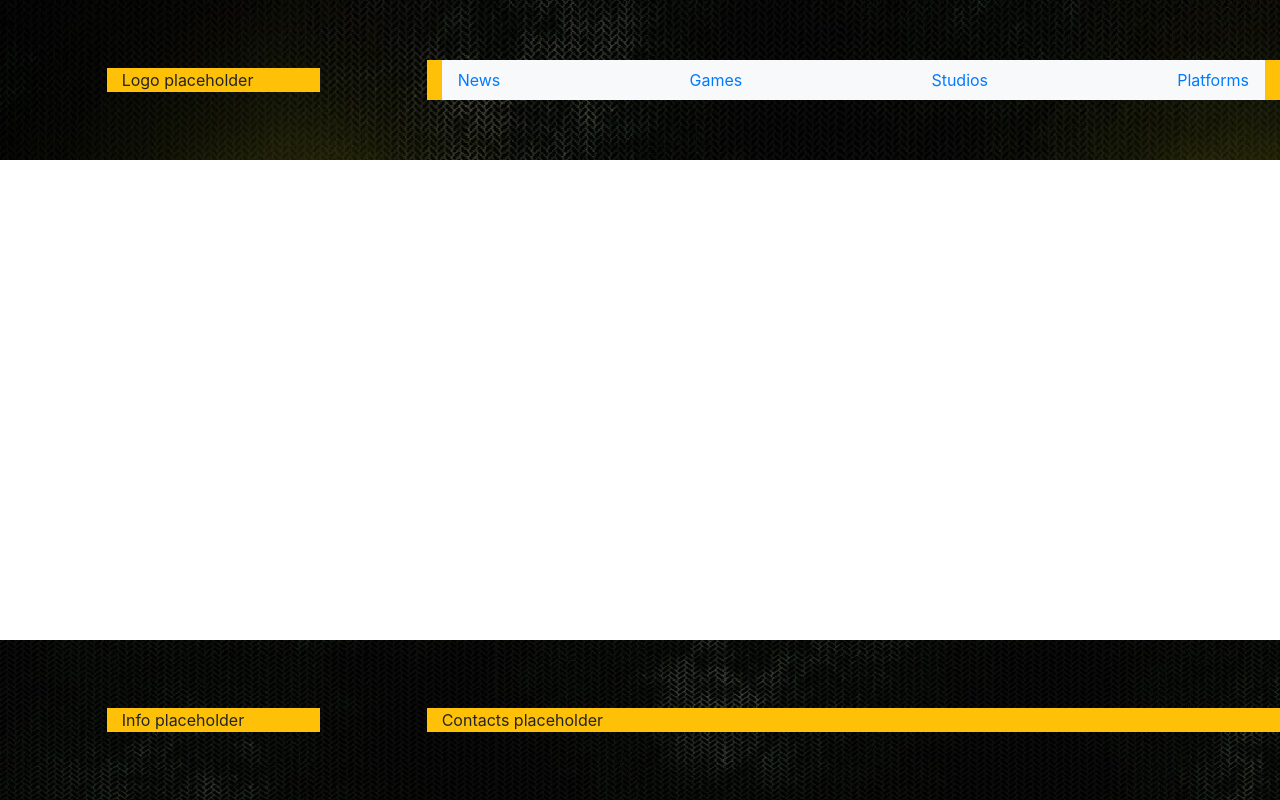
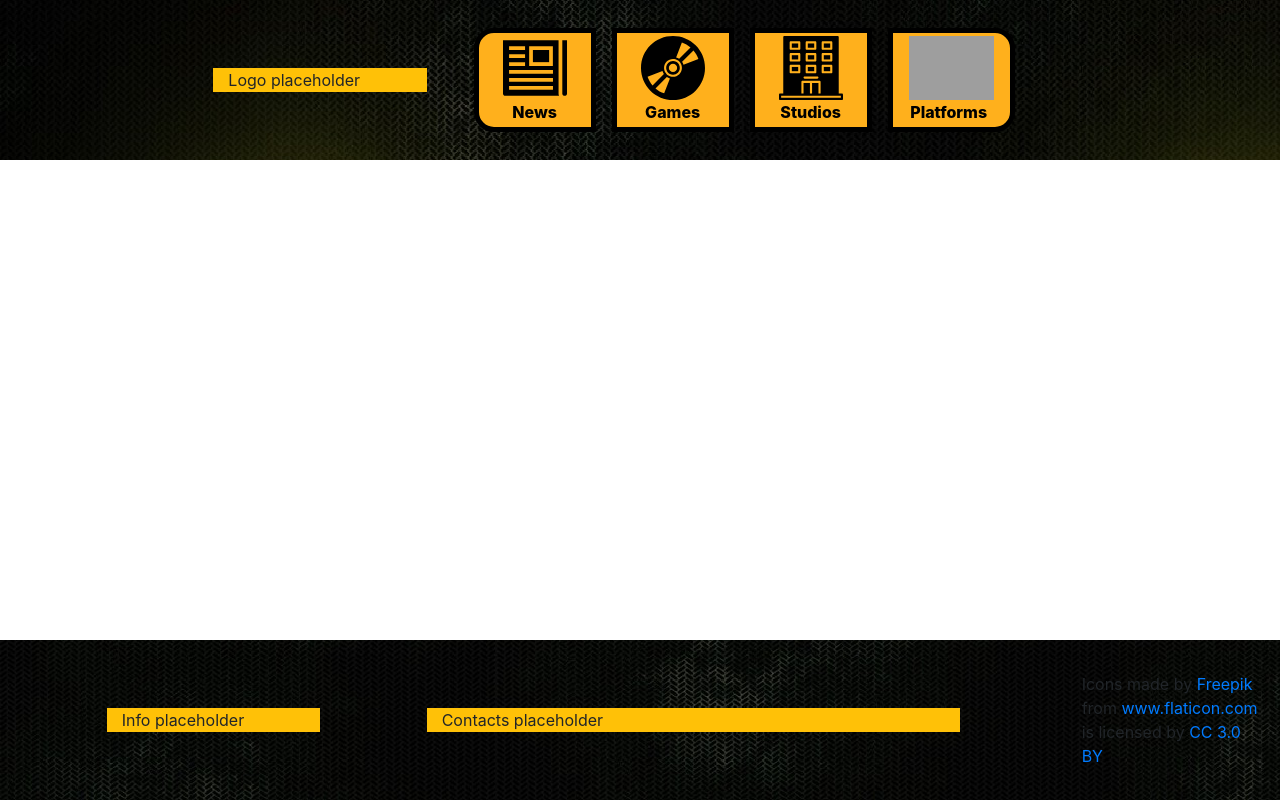
Before and after one commit to Djet78/gstaff, a Django app: page / in a window 1280 px wide. Run offline with Django 3.2, Linux system fonts and the light colour scheme; parts of the project's set-up code (start-up, migrations or seed data) failed here and were passed over; some libraries are stand-ins or nearby versions; grey boxes are pictures that could not be loaded.

Commit message:
Added sass stylesheets for header and some updates for footer Added icon for collapsed nav Added acknowledgments section for icons to footer Header work in progress:   Added svg icons for header main site nav   Nav updated to bootstrap collapse

```diff
--- /dev/null
+++ b/assets/css/main.css
@@ -0,0 +1,64 @@
+/* -------- Header -------- */
+.header {
+  height: 10rem;
+  background-image: url("/static/images/header-bg_1680x160.png");
+}
+
+.header-navbar-link {
+  background-color: #FFB01C;
+  border: 5px solid black;
+  color: black;
+  padding: 0.2rem 1rem;
+  margin-left: 1rem;
+  text-align: center;
+  font-weight: 800;
+}
+.header-navbar-link img {
+  height: 64px;
+}
+.header-navbar-link div {
+  width: 5rem;
+}
+.header-navbar-link:hover {
+  text-decoration: none;
+  color: white;
+}
+.header-navbar-link:first-child {
+  border-radius: 20px 0 0 20px;
+}
+.header-navbar-link:last-child {
+  border-radius: 0 20px 20px 0;
+}
+
+.navbar-toggler {
+  background-color: #FFB01C;
+}
+
+.navbar-toggler-icon {
+  background-image: url("/static/images/collapsed_menu_icon.svg");
+}
+
+@media (max-width: 767.98px) {
+  .header-navbar-link {
+    min-width: 10rem;
+  }
+  .header-navbar-link img {
+    height: 32px;
+  }
+  .header-navbar-link div {
+    display: inline;
+  }
+  .header-navbar-link:first-child {
+    border-radius: 20px 0 0 0;
+  }
+  .header-navbar-link:last-child {
+    border-radius: 0 0 20px 20px;
+  }
+}
+/* --------- Footer -------- */
+.footer {
+  height: 10rem;
+  background-image: url("/static/images/footer-bg_1680x160.png");
+}
+
+/*# sourceMappingURL=main.css.map */
--- /dev/null
+++ b/assets/sass/main.sass
@@ -0,0 +1,59 @@
+// ----- Variables --------
+$header_nav_bg_color: #FFB01C
+
+
+/* -------- Header -------- */
+.header
+    height: 10rem
+    background-image: url("/static/images/header-bg_1680x160.png")
+
+.header-navbar-link
+    background-color: $header_nav_bg_color
+    border: 5px solid black
+    color: black
+    padding: .2rem 1rem
+    margin-left: 1rem
+    text-align: center
+    font-weight: 800
+
+    img
+        height: 64px
+
+    div
+        width: 5rem
+
+    &:hover
+        text-decoration: none
+        color: white
+
+    &:first-child
+        border-radius: 20px 0 0 20px
+
+    &:last-child
+        border-radius: 0 20px 20px 0
+
+.navbar-toggler
+    background-color: $header_nav_bg_color
+
+.navbar-toggler-icon
+    background-image: url("/static/images/collapsed_menu_icon.svg")
+
+@media(max-width: 767.98px)
+    .header-navbar-link
+        min-width: 10rem
+        img
+            height: 32px
+
+        div
+            display: inline
+
+        &:first-child
+            border-radius: 20px 0 0 0
+
+        &:last-child
+            border-radius: 0 0 20px 20px
+
+/* --------- Footer -------- */
+.footer
+     height: 10rem
+     background-image: url("/static/images/footer-bg_1680x160.png")
--- a/assets/templates/layouts/default.html
+++ b/assets/templates/layouts/default.html
@@ -7,21 +7,44 @@
     <!-- Bootstrap 4 CSS -->
     <link rel="stylesheet" href="https://maxcdn.bootstrapcdn.com/bootstrap/4.0.0/css/bootstrap.min.css" integrity="sha384-Gn5384xqQ1aoWXA+058RXPxPg6fy4IWvTNh0E263XmFcJlSAwiGgFAW/dAiS6JXm" crossorigin="anonymous">
     {% load static %}
+    <link rel="stylesheet" href="{% static 'css/main.css' %}">
 
     <title>GStaff - {% block title %}{% endblock title %}</title>
 
 </head>
 <body class="d-flex flex-column justify-content-between h-100">
 
-    <header class="container-fluid" style="height: 10rem; background-image: url({% static 'images/header-bg_1680x160.png' %}">
+    <header class="container-fluid header">
         <div class="row align-items-center h-100">
-            <div class="col-2 bg-warning offset-1">Logo placeholder</div>
-            <div class="col-8 bg-warning offset-1">
-                <nav class="navbar navbar-light bg-light">
-                    <a href="{% url 'news:article_list' %}">News</a>
-                    <a href="{% url 'games:game_list' %}">Games</a>
-                    <a href="{% url 'games:studio_list' %}">Studios</a>
-                    <a href="{% url 'games:platform_list' %}">Platforms</a>
+            <div class="col-2 bg-warning offset-lg-2">Logo placeholder</div>
+
+            <div class="col offset-4 offset-md-0">
+                <nav class="navbar navbar-expand-md">
+                    <!-- Used to move collapsed menu to the right side of a nav-->
+                    <div class="d-md-none"></div>
+
+                    <button class="navbar-toggler" type="button" data-toggle="collapse" data-target="#headerNav" aria-controls="headerNav" aria-expanded="false" aria-label="Toggle navigation">
+                        <span class="navbar-toggler-icon"></span>
+                    </button>
+
+                    <div class="collapse navbar-collapse" id="headerNav">
+                        <a href="{% url 'news:article_list' %}" class="nav-item nav-link header-navbar-link">
+                            <img src="{% static 'images/news_link_icon.svg' %}" alt="news image">
+                            <div>News</div>
+                        </a>
+                        <a href="{% url 'games:game_list' %}" class="nav-item nav-link header-navbar-link">
+                            <img src="{% static 'images/games_link_icon.svg' %}" alt="games image">
+                            <div>Games</div>
+                        </a>
+                        <a href="{% url 'games:studio_list' %}" class="nav-item nav-link header-navbar-link">
+                            <img src="{% static 'images/studio_link_icon.svg' %}" alt="studios image">
+                            <div>Studios</div>
+                        </a>
+                        <a href="{% url 'games:platform_list' %}" class="nav-item nav-link header-navbar-link">
+                            <img src="{% static 'images/platforms_link_icon.svg' %}" alt="platforms image">
+                            <div>Platforms</div>
+                        </a>
+                    </div>
                 </nav>
             </div>
         </div>
@@ -34,10 +57,14 @@
     </div>
     {% endcomment %}
 
-    <footer class="container-fluid" style="height: 10rem; background-image: url({% static 'images/footer-bg_1680x160.png' %}">
+
+    <footer class="container-fluid footer">
         <div class="row align-items-center h-100">
             <div class="col-2 bg-warning offset-1">Info placeholder</div>
-            <div class="col-8 bg-warning offset-1">Contacts placeholder</div>
+            <div class="col-5 bg-warning offset-1">Contacts placeholder</div>
+            <div class="col-2 offset-1">
+                <div>Icons made by <a href="https://www.freepik.com/" title="Freepik">Freepik</a> from <a href="https://www.flaticon.com/" title="Flaticon">www.flaticon.com</a> is licensed by <a href="http://creativecommons.org/licenses/by/3.0/" title="Creative Commons BY 3.0" target="_blank">CC 3.0 BY</a></div>
+            </div>
         </div>
     </footer>
 
```
Also changed, not shown: assets/images/collapsed_menu_icon.svg (added), 1 other file.
